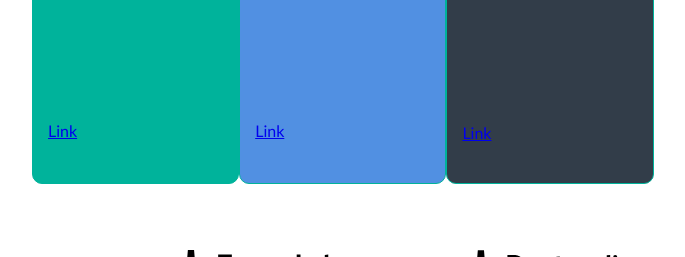
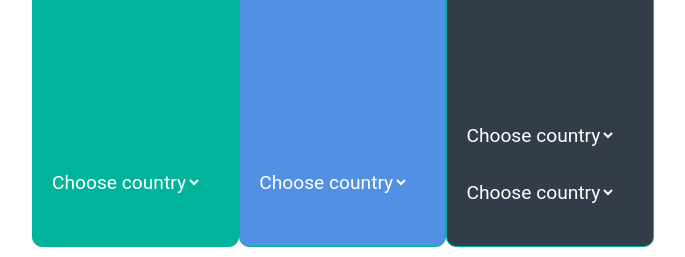
Before and after one commit to sabriallegui/duplicateSiteCheckpoint, a plain HTML site: page index.html in a window 1280 px wide. Shown: the part 1280-1537 px from the top of the page, without its empty margins (316-1001 px from the left). Drawn offline with Linux system fonts and the light colour scheme.

Commit message:
update on the content

```diff
--- a/index.html
+++ b/index.html
@@ -39,21 +39,78 @@
             <img class="icon1" src="https://www.docplanner.com/icons/icon-patients.svg" alt="icon1">
             <h2>For patients</h2>
             <h3 class="h3-padding">Find a doctor, book a visit and solve any health-related doubt</h3>
-            <p class="selector"><a href="#">Link</a></p>
+            <p class="selector"> <select data-id="domain-switcher" style="background: none;
+                border: none;
+                color: #fff;
+                font-family: Roboto, Arial, sans-serif;
+                font-weight: 400;
+
+                font-size: 1.2rem;
+                text-align: center;">
+                    <option>Choose country</option>
+                    <option value=#>Argentina</option>
+                    <option value=#>Brazil</option>
+                    <option value=#>Chile</option>
+                    <option value=#>Colombia</option>
+
+                </select></p>
         </div>
         <!-- end card 1 -->
         <div class="blue card">
             <img class="icon2" src="https://www.docplanner.com/icons/icon-doctors.svg" alt="icon2">
             <h2>For doctors</h2>
             <h3 class="h3-padding">Save time managing visits and cut no-shows by half</h3>
-            <p class="selector"><a href="#">Link</a></p>
+            <p class="selector"> <select data-id="domain-switcher" style="background: none;
+                border: none;
+                color: #fff;
+                font-family: Roboto, Arial, sans-serif;
+                font-weight: 400;
+
+                font-size: 1.2rem;
+                text-align: center;">
+                    <option>Choose country</option>
+                    <option value=#>Argentina</option>
+                    <option value=#>Brazil</option>
+                    <option value=#>Chile</option>
+                    <option value=#>Colombia</option>
+
+                </select></p>
         </div>
         <!-- end card 2 -->
         <div class="dark card">
             <img class="icon3" src="https://www.docplanner.com/icons/icon-clinics.svg" alt="icon3">
             <h2>For clinics</h2>
             <h3 class="h3-padding">Deliver an exceptional patient experience in your clinic</h3>
-            <p class="selector"><a href="#">Link</a></p>
+            <p class="selector"> <select data-id="domain-switcher" style="background: none;
+                border: none;
+                color: #fff;
+                font-family: Roboto, Arial, sans-serif;
+                font-weight: 400;
+
+                font-size: 1.2rem;
+                text-align: center;">
+                    <option>Choose country</option>
+                    <option value=#>Argentina</option>
+                    <option value=#>Brazil</option>
+                    <option value=#>Chile</option>
+                    <option value=#>Colombia</option>
+
+                </select></p>
+            <p class="selector"> <select data-id="domain-switcher" style="background: none;
+                border: none;
+                color: #fff;
+                font-family: Roboto, Arial, sans-serif;
+                font-weight: 400;
+
+                font-size: 1.2rem;
+                text-align: center;">
+                    <option>Choose country</option>
+                    <option value=#>Argentina</option>
+                    <option value=#>Brazil</option>
+                    <option value=#>Chile</option>
+                    <option value=#>Colombia</option>
+
+                </select></p>
         </div>
         <!-- end card 3 -->
     </section>
--- a/style.css
+++ b/style.css
@@ -103,6 +103,8 @@ header {
     color: white;
 }
 
+
+
 .h3-padding {
     margin-bottom: 150px;
 }
@@ -165,7 +167,6 @@ header {
 .card1 {
     display: flex;
     justify-content: center;
-    border: 1px solid #000;
     flex-direction: column;
     margin-top: 50px;
 }
@@ -173,12 +174,10 @@ header {
 .card2 {
     display: flex;
     justify-content: center;
-    border: 1px solid #000;
     flex-direction: column;
 }
 
 .card1 div {
-    border: 1px solid #000;
     width: 210px;
     height: 240px;
     border-radius: 10px;
@@ -189,7 +188,6 @@ header {
 }
 
 .card2 div {
-    border: 1px solid #000;
     width: 210px;
     height: 240px;
     border-radius: 10px;
```
